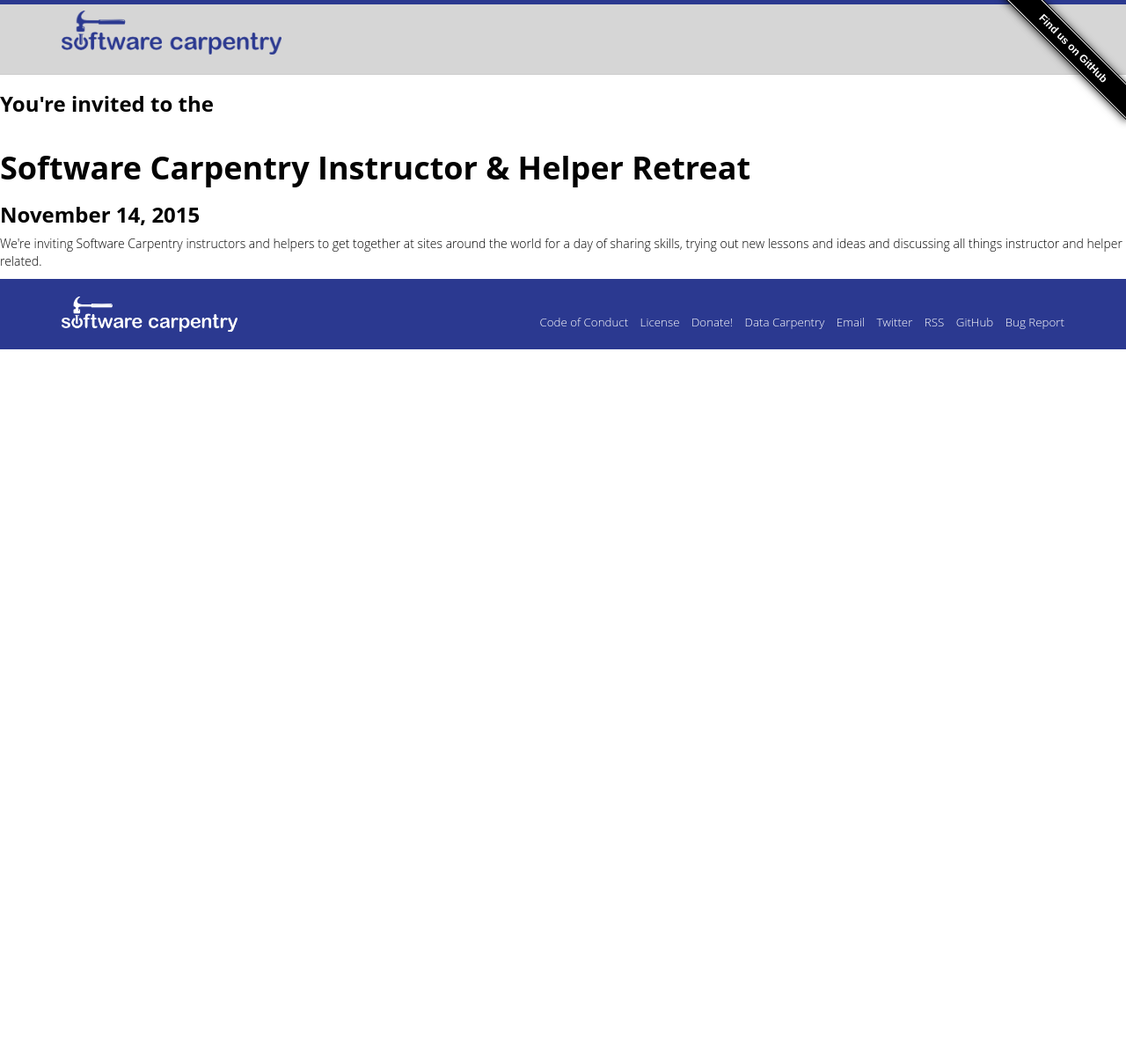
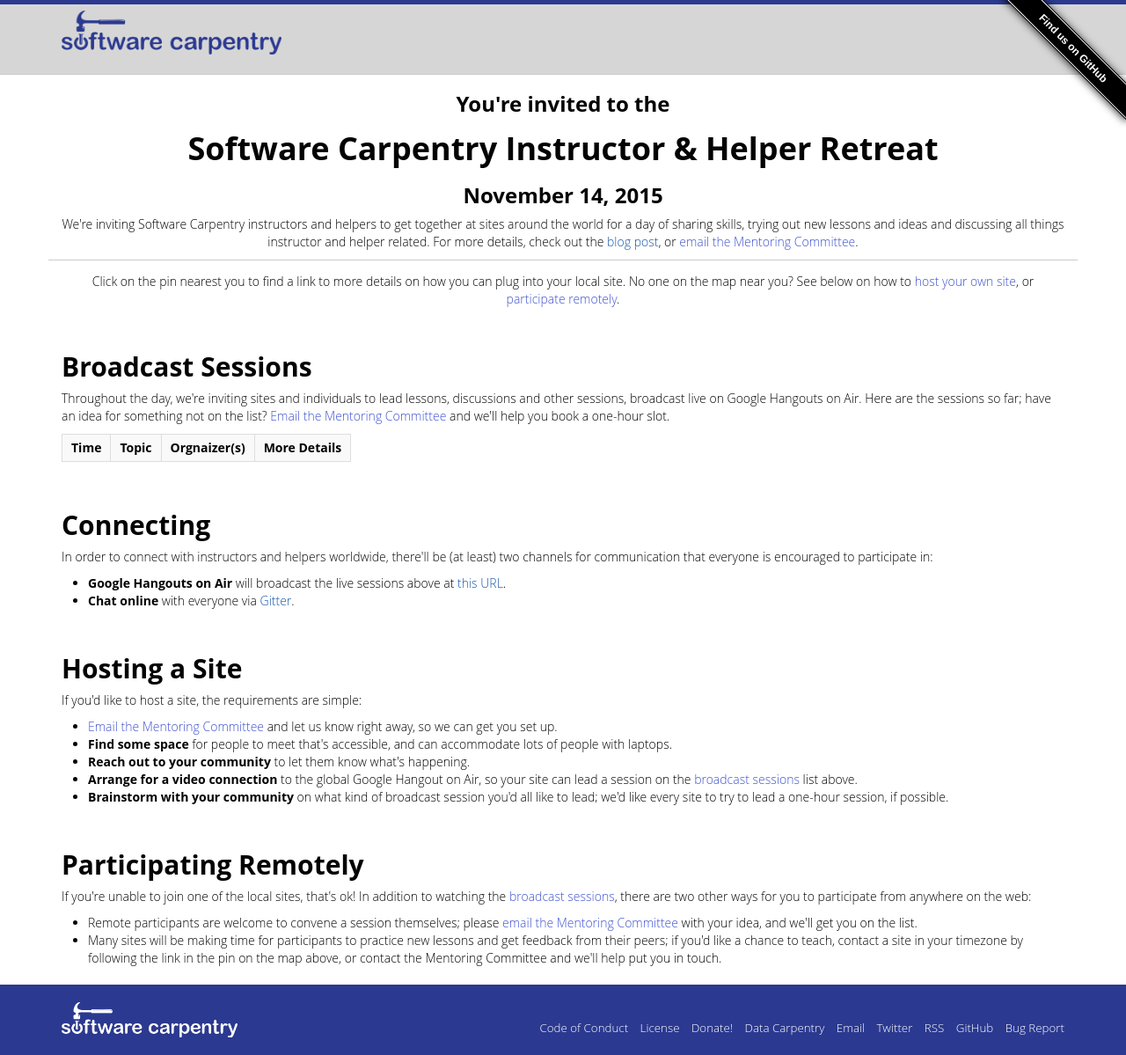
Before and after one commit to swcarpentry/instructor-retreat-2015, a Jekyll site: the page built from index.html, in a window 1280 px wide. Shown: the whole page at 88% size. Built offline with Jekyll 4.4.1, drawn with Linux system fonts in a browser that asks for light colours; a script that is not in the unit is left out; before the commit the page ends 900 px from its top, so only the background shows below that.

Commit message:
bunch more sections

```diff
--- /dev/null
+++ b/_includes/connecting.html
@@ -0,0 +1,9 @@
+<div class='container'>
+    <h2>Connecting</h2>
+    <p>In order to connect with instructors and helpers worldwide, there'll be (at least) two channels for communication that everyone is encouraged to participate in:</p>
+    <ul>
+        <li><strong>Google Hangouts on Air</strong> will broadcast the live sessions above at <a href="">this URL</a>.</li>
+        <li><strong>Chat online</strong> with everyone via <a href="">Gitter</a>.</li>
+    </ul>
+
+</div>
--- a/_includes/headline.html
+++ b/_includes/headline.html
@@ -1,5 +1,9 @@
-<h3>You're invited to the</h3>
-<h1>Software Carpentry Instructor & Helper Retreat</h1>
-<h3>November 14, 2015</h3>
+<div class='container center headline'>
 
-<p>We're inviting Software Carpentry instructors and helpers to get together at sites around the world for a day of sharing skills, trying out new lessons and ideas and discussing all things instructor and helper related.</p>
+    <h3>You're invited to the</h3>
+    <h1>Software Carpentry Instructor & Helper Retreat</h1>
+    <h3>November 14, 2015</h3>
+
+    <p>We're inviting Software Carpentry instructors and helpers to get together at sites around the world for a day of sharing skills, trying out new lessons and ideas and discussing all things instructor and helper related. For more details, check out the <a href="">blog post</a>, or <a href="mailto:mentoring@lists.software-carpentry.org">email the Mentoring Committee</a>.</p>
+
+</div>
--- /dev/null
+++ b/_includes/host.html
@@ -0,0 +1,11 @@
+<div class='container' id='host'>
+    <h2>Hosting a Site</h2>
+    <p>If you'd like to host a site, the requirements are simple:</p>
+    <ul>
+        <li><a href="mailto:mentoring@lists.software-carpentry.org">Email the Mentoring Committee</a> and let us know right away, so we can get you set up.</li>
+        <li><strong>Find some space</strong> for people to meet that's accessible, and can accommodate lots of people with laptops.</li>
+        <li><strong>Reach out to your community</strong> to let them know what's happening.</li>
+        <li><strong>Arrange for a video connection</strong> to the global Google Hangout on Air, so your site can lead a session on the <a href="#broadcast">broadcast sessions</a> list above.</li>
+        <li><strong>Brainstorm with your community</strong> on what kind of broadcast session you'd all like to lead; we'd like every site to try to lead a one-hour session, if possible.</li>
+    </ul>
+</div>
--- a/_includes/map.html
+++ b/_includes/map.html
@@ -1 +1,4 @@
-<script src="https://embed.github.com/view/geojson/swcarpentry/instructor-retreat-2015/gh-pages/sites.geojson"></script>
+<div class='container center'>
+    <script src="https://embed.github.com/view/geojson/swcarpentry/instructor-retreat-2015/gh-pages/sites.geojson"></script>
+    <p>Click on the pin nearest you to find a link to more details on how you can plug into your local site. No one on the map near you? See below on how to <a href="#host">host your own site</a>, or <a href="remote">participate remotely</a>.</p>
+</div>
--- /dev/null
+++ b/_includes/remote.html
@@ -0,0 +1,10 @@
+<div class='container' id='remote'>
+    <h2>Participating Remotely</h2>
+    <p>If you're unable to join one of the local sites, that's ok! In addition to watching the <a href="#broadcast">broadcast sessions</a>, there are two other ways for you to participate from anywhere on the web:
+    </p>
+    <ul>
+        <li>Remote participants are welcome to convene a session themselves; please <a href="mailto:mentoring@lists.software-carpentry.org">email the Mentoring Committee</a> with your idea, and we'll get you on the list.</li>
+        <li>Many sites will be making time for participants to practice new lessons and get feedback from their peers; if you'd like a chance to teach, contact a site in your timezone by following the link in the pin on the map above, or contact the Mentoring Committee and we'll help put you in touch.</li>
+    </ul>
+
+</div>
--- /dev/null
+++ b/_includes/schedule.html
@@ -0,0 +1,14 @@
+<div class='container' id='broadcast'>
+    <h2>Broadcast Sessions</h2>
+    <p>Throughout the day, we're inviting sites and individuals to lead lessons, discussions and other sessions, broadcast live on Google Hangouts on Air. Here are the sessions so far; have an idea for something not on the list? <a href="mailto:mentoring@lists.software-carpentry.org">Email the Mentoring Committee</a> and we'll help you book a one-hour slot.</p>
+
+    <table>
+        <tr class='header'>
+            <td>Time</td>
+            <td>Topic</td>
+            <td>Orgnaizer(s)</td>
+            <td>More Details</td>
+        </tr>
+    </table>
+
+</div>
--- a/_layouts/default.html
+++ b/_layouts/default.html
@@ -9,6 +9,10 @@
 
     {% include headline.html %}
     {% include map.html %}
+    {% include schedule.html %}
+    {% include connecting.html %}
+    {% include host.html %}
+    {% include remote.html %}
 
     {% include footer.html %}
 
--- a/css/custom.css
+++ b/css/custom.css
@@ -826,3 +826,21 @@ div.chapter h2 {
         margin: 0px 0px;
     }
 }
+
+.center{
+    text-align: center;
+}
+
+.headline h1{
+    margin-top: 0.5em;
+    margin-bottom: 0.5em;
+}
+
+.headline{
+    border-bottom: 1px solid #CCCCCC;
+    margin-bottom: 1em;
+}
+
+tr.header{
+    font-weight: bold;
+}
```
